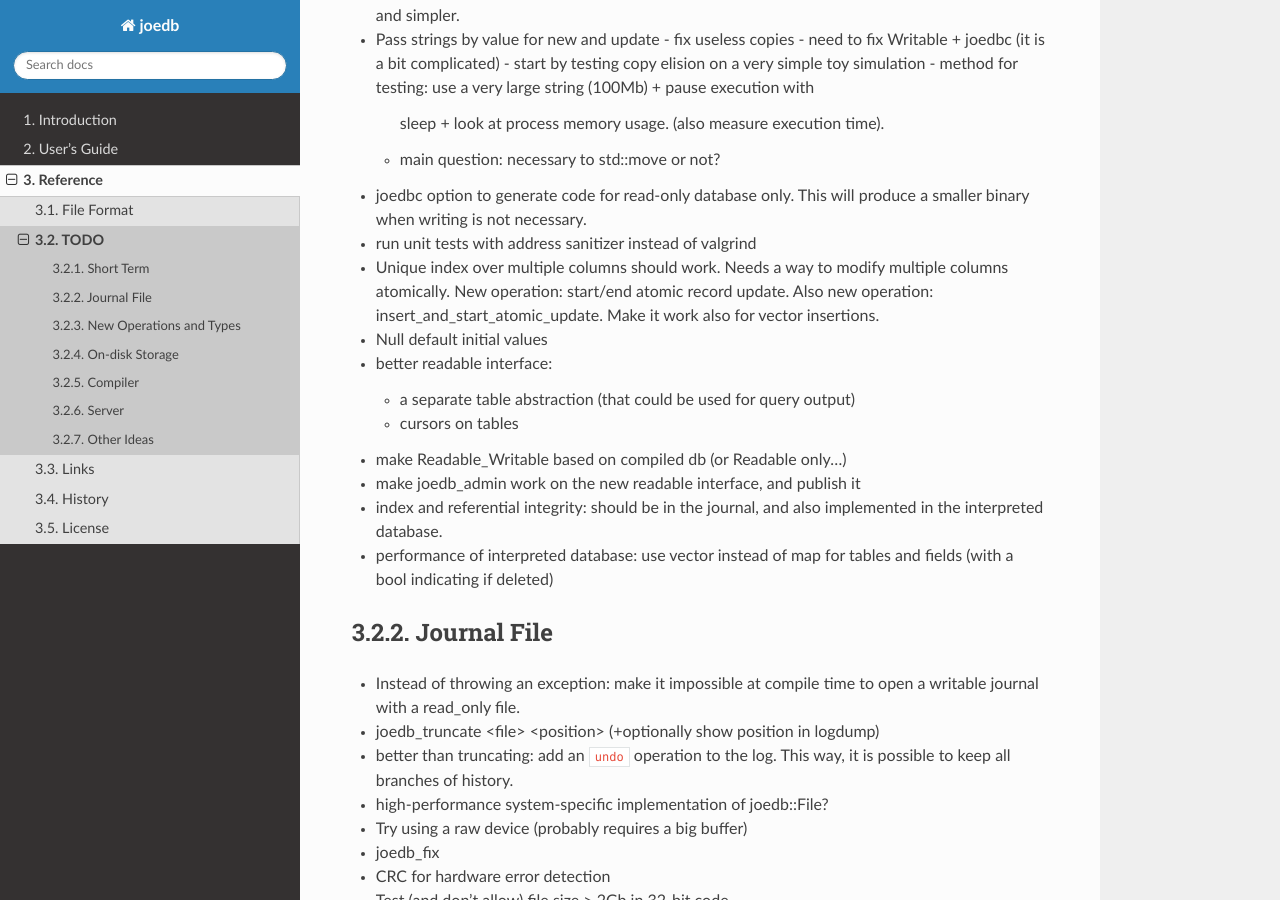
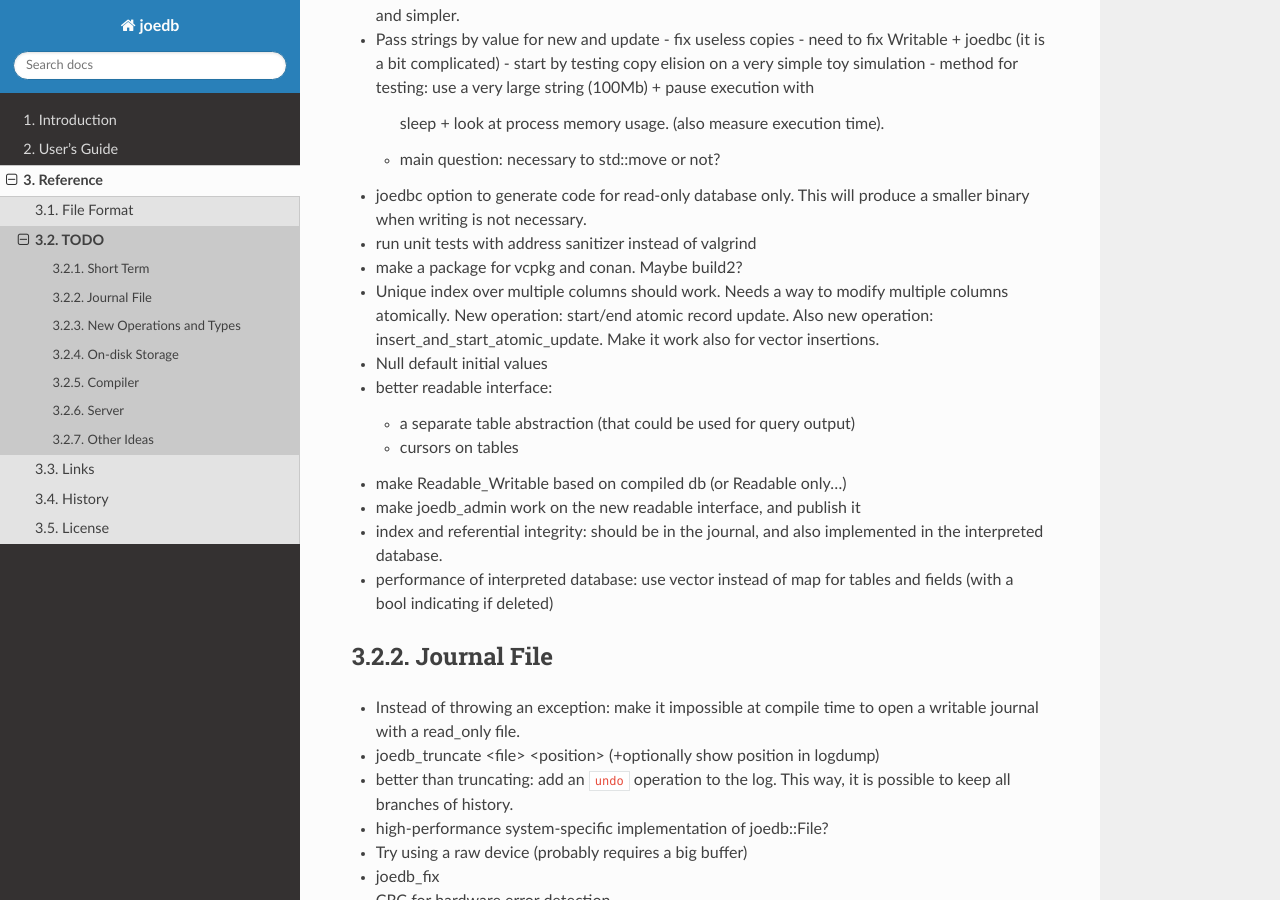
Before and after one commit to Remi-Coulom/joedb, a Sphinx documentation site: the page built from doc/source/todo.rst, in a window 1280 px wide and 900 px high, scrolled down 356 px. Built offline with Sphinx 7.4.7 and the Read the Docs theme 2.0.0, drawn with Linux system fonts in a browser that asks for light colours; formulas are drawn with MathJax 3.

Commit message:
todo: vcpkg

```diff
--- a/doc/source/todo.rst
+++ b/doc/source/todo.rst
@@ -25,6 +25,8 @@ Short Term
 - joedbc option to generate code for read-only database only. This will produce a smaller binary when writing is not necessary.
 
 - run unit tests with address sanitizer instead of valgrind
+
+- make a package for vcpkg and conan. Maybe build2?
 
 - Unique index over multiple columns should work. Needs a way to modify multiple columns atomically. New operation: start/end atomic record update. Also new operation: insert_and_start_atomic_update. Make it work also for vector insertions.
 - Null default initial values
```
